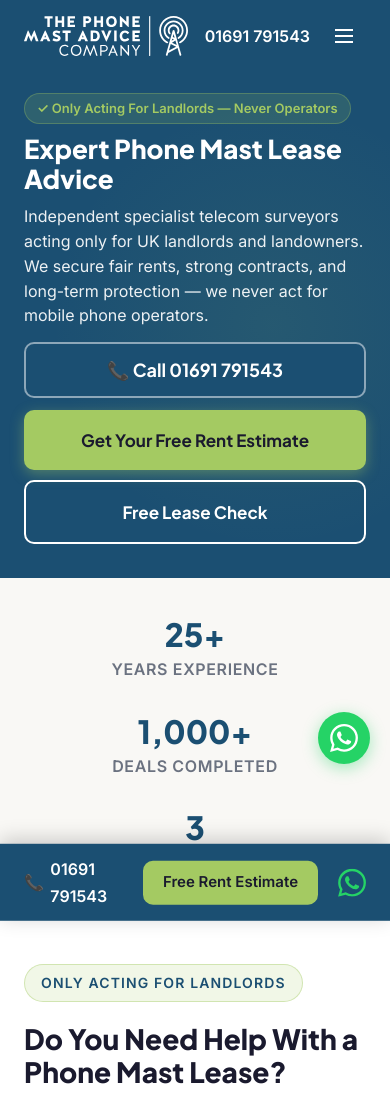
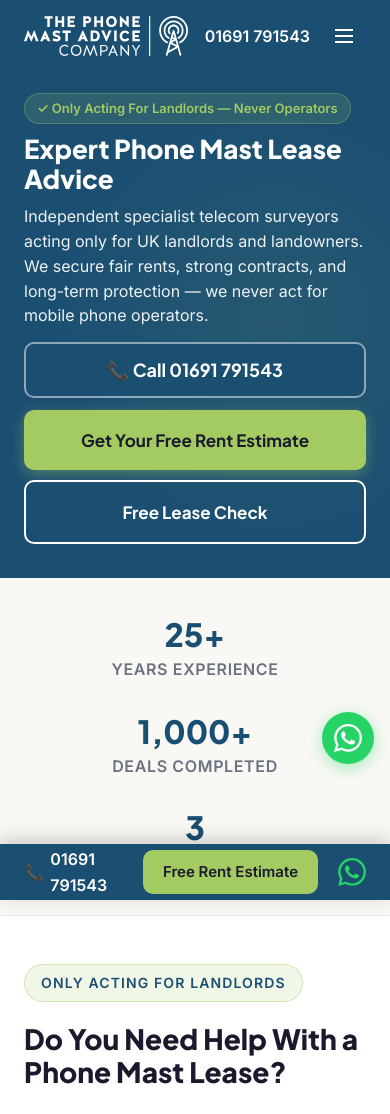
Before and after one commit to AdrianoVS87/phonemast-nextjs, a Next.js app: page / in a window 390 px wide. Shown: the top 1114 px of the page. Built offline with nearby package versions, Linux system fonts and the light colour scheme.

Commit message:
fix: reposition WhatsApp FAB to prevent overlap on mobile

```diff
--- a/src/components/StickyCtaBar.tsx
+++ b/src/components/StickyCtaBar.tsx
@@ -28,7 +28,8 @@ export default function StickyCtaBar() {
           right: 0,
           zIndex: 990,
           backgroundColor: "#1B4F72",
-          padding: "0.75rem 1rem",
+          padding: "0 1rem",
+          minHeight: "56px",
           display: "flex",
           gap: "0.75rem",
           alignItems: "center",
--- a/src/components/WhatsAppButton.tsx
+++ b/src/components/WhatsAppButton.tsx
@@ -20,16 +20,16 @@ export default function WhatsAppButton() {
         aria-label="Chat with us on WhatsApp"
         style={{
           position: "fixed",
-          bottom: "5rem", // above mobile sticky bar
-          right: "1.25rem",
-          zIndex: 980,
+          bottom: "5rem", // 80px from bottom — above mobile sticky bar
+          right: "1rem",  // 16px from right edge
+          zIndex: 999,
           display: "flex",
           alignItems: "center",
           justifyContent: "center",
           width: "3.25rem",
           height: "3.25rem",
-          minWidth: "44px",
-          minHeight: "44px",
+          minWidth: "48px",
+          minHeight: "48px",
           backgroundColor: "#25D366",
           borderRadius: "50%",
           boxShadow: "0 4px 16px rgba(37, 211, 102, 0.4)",
@@ -58,9 +58,10 @@ export default function WhatsAppButton() {
           100% { transform: scale(1); box-shadow: 0 4px 16px rgba(37, 211, 102, 0.4); }
         }
         @media (min-width: 768px) {
-          /* On desktop, WhatsApp button is higher (no mobile bar) */
+          /* On desktop, WhatsApp button sits 24px from bottom-right — no mobile sticky bar */
           a[aria-label="Chat with us on WhatsApp"] {
-            bottom: 1.5rem;
+            bottom: 1.5rem !important;
+            right: 1rem !important;
           }
         }
       `}</style>
```
